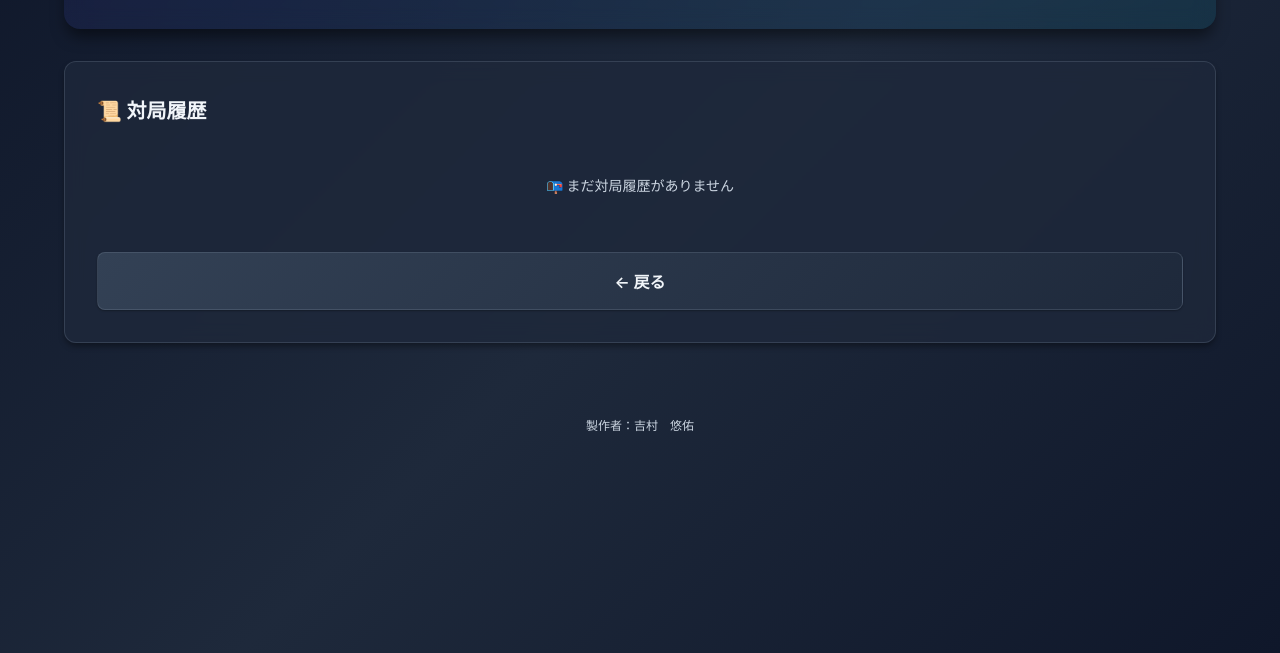
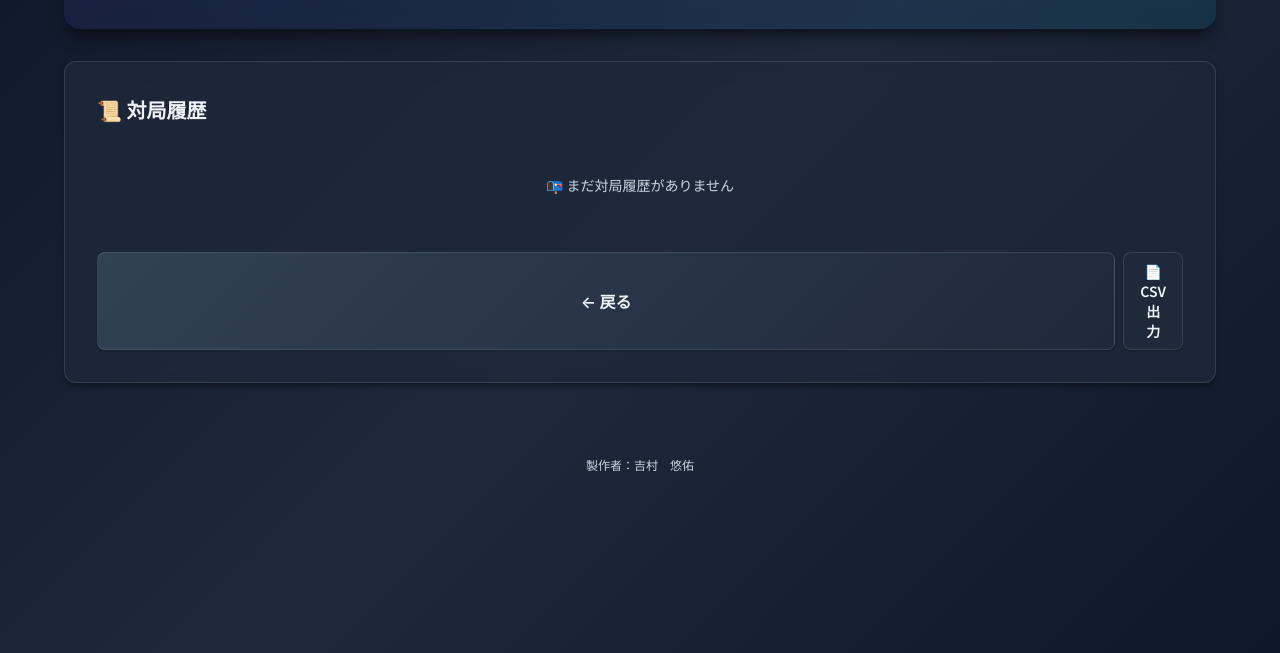
Before and after one commit to yuusuke89sb-crypto/mahjong-score, a website: page index.html in a window 1280 px wide. Both pictures are taken after a click on the button "📜 履歴". Shown: the part 147-800 px from the top of the page. Drawn offline with Linux system fonts and the light colour scheme.

Commit message:
feat: 対局履歴CSVエクスポート機能を追加

```diff
--- a/app.js
+++ b/app.js
@@ -963,6 +963,47 @@ const App = {
     },
 
     /**
+     * 履歴をCSVでエクスポート
+     */
+    exportHistoryCSV() {
+        const history = JSON.parse(localStorage.getItem('mahjong-calc-history') || '[]');
+        if (history.length === 0) {
+            alert('エクスポートする履歴がありません。');
+            return;
+        }
+
+        // ヘッダー行
+        const headers = ['日時', 'ルール', '1位名前', '1位スコア', '2位名前', '2位スコア', '3位名前', '3位スコア', '4位名前', '4位スコア'];
+        const rows = [headers.join(',')];
+
+        history.forEach(entry => {
+            const date = new Date(entry.date);
+            const dateStr = `${date.getFullYear()}/${date.getMonth() + 1}/${date.getDate()} ${date.getHours()}:${String(date.getMinutes()).padStart(2, '0')}`;
+
+            const cols = [dateStr, entry.ruleName];
+            entry.players.forEach(p => {
+                const sign = p.totalDiff >= 0 ? '+' : '';
+                cols.push(p.name);
+                cols.push(`${sign}${p.totalDiff.toFixed(1)}`);
+            });
+
+            rows.push(cols.join(','));
+        });
+
+        const csv = '\uFEFF' + rows.join('\n'); // BOM付きUTF-8
+        const blob = new Blob([csv], { type: 'text/csv;charset=utf-8;' });
+        const url = URL.createObjectURL(blob);
+
+        const a = document.createElement('a');
+        const now = new Date();
+        const filename = `麻雀履歴_${now.getFullYear()}${String(now.getMonth() + 1).padStart(2, '0')}${String(now.getDate()).padStart(2, '0')}.csv`;
+        a.href = url;
+        a.download = filename;
+        a.click();
+        URL.revokeObjectURL(url);
+    },
+
+    /**
      * テーマ切替
      */
     toggleTheme() {
--- a/index.html
+++ b/index.html
@@ -45,6 +45,9 @@
         <div class="history-actions">
           <button class="btn btn-secondary btn-block" onclick="App.showScreen('rule-selection')">
             ← 戻る
+          </button>
+          <button id="export-csv-btn" class="btn btn-share btn-block" onclick="App.exportHistoryCSV()">
+            📄 CSV出力
           </button>
           <button id="clear-history-btn" class="btn btn-danger btn-block" onclick="App.clearHistory()">
             🗑️ 履歴を全削除
```
